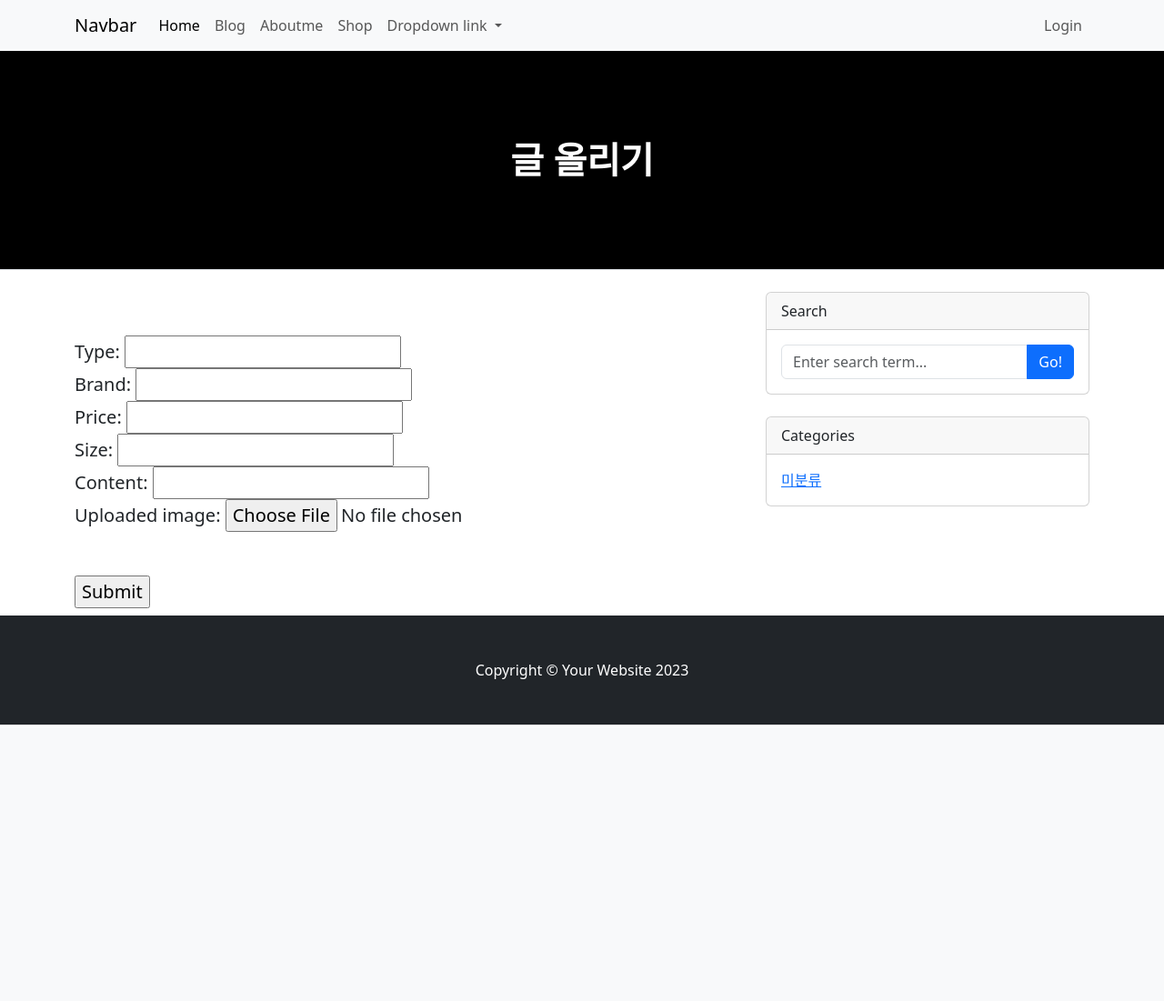
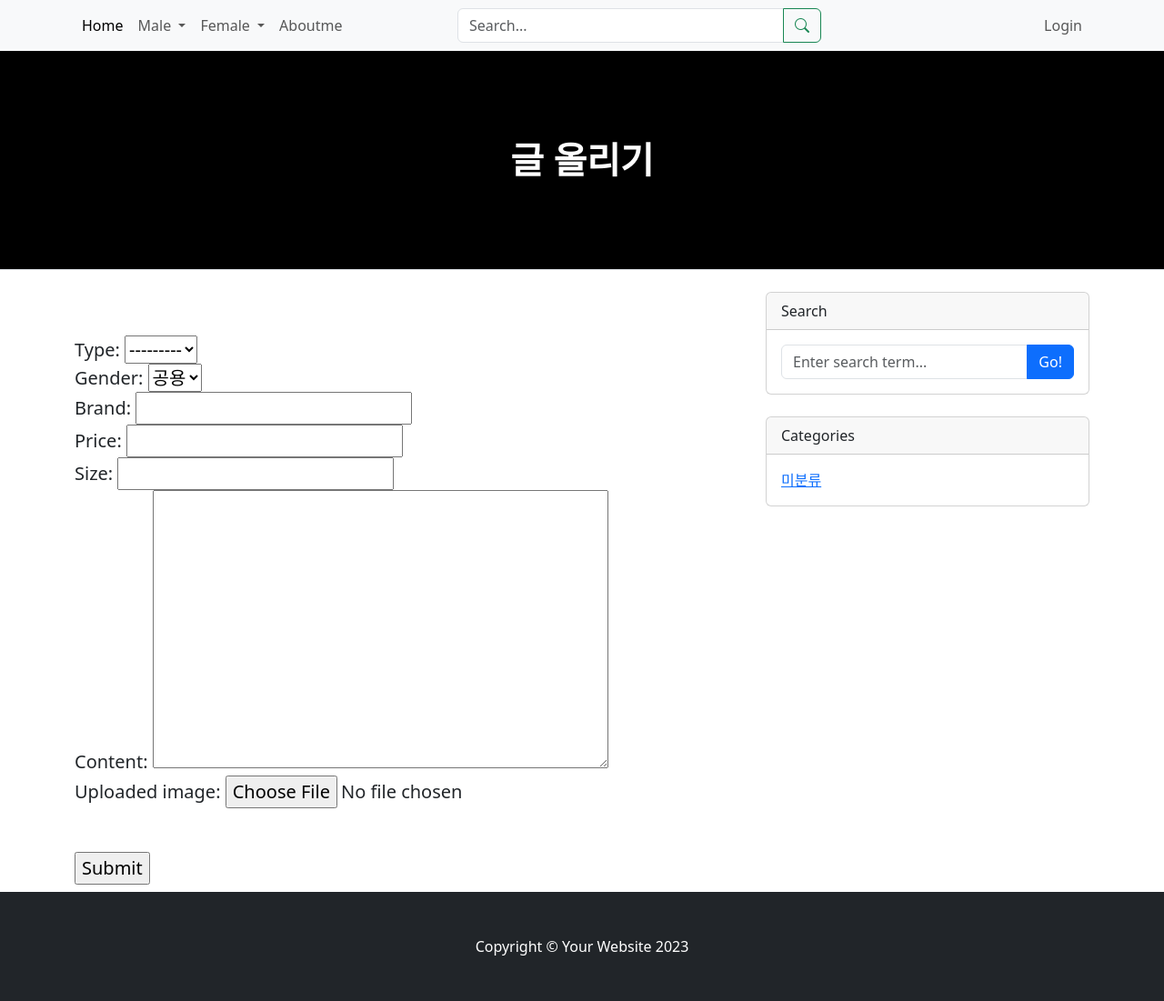
Before and after one commit to SongYunSeok0/MyProject, a Django app: page /create/ in a window 1280 px wide. Shown: the whole page at 91% size. Before the commit the page ends 797 px from the top, so only its background shows below. Run offline with Django 5.2, Linux system fonts and the light colour scheme; data that the repository does not hold is empty.

Commit message:
네비게이션바

```diff
--- a/sh_shop/forms.py
+++ b/sh_shop/forms.py
@@ -4,4 +4,4 @@ from sh_shop.models import Post
 class PostForm(forms.ModelForm):
     class Meta:
         model = Post
-        fields = ['type', 'brand', 'price', 'size', 'content', 'uploaded_image']
+        fields = ['type', 'gender','brand', 'price', 'size', 'content', 'uploaded_image']
--- a/sh_shop/models.py
+++ b/sh_shop/models.py
@@ -2,16 +2,6 @@ from django.db import models
 # from django.contrib.auth.models import User
 
 # Create your models here.
-
-class Post(models.Model):
-    type = models.CharField(max_length=100)
-    brand = models.CharField(max_length=100)
-    price = models.IntegerField()
-    size = models.CharField(max_length=3)
-    content=models.CharField(null=True)
-    uploaded_image = models.ImageField(upload_to='images/',
-                                       blank=True)
-
 
 class Category(models.Model):
     name = models.CharField(max_length=100)
@@ -21,3 +11,28 @@ class Category(models.Model):
         return f'{self.name}----{self.slug}'
     def get_url(self):
         return f'/category/{self.slug}'
+
+class Post(models.Model):
+    type_CHOICES = [
+        ('top', '상의'),
+        ('bottom', '하의'),
+        ('outer', '아우터'),
+        ('shoes', '신발'),
+        ('etc', '잡화'),
+    ]
+
+    GENDER_CHOICES = [
+        ('male', '남성'),
+        ('female', '여성'),
+        ('unisex', '공용'),
+    ]
+
+    type = models.CharField(max_length=20, choices=type_CHOICES)
+    gender = models.CharField(max_length=10, choices=GENDER_CHOICES, default='unisex')
+
+    brand = models.CharField(max_length=100)
+    price = models.IntegerField()
+    size = models.CharField(max_length=3)
+    content = models.TextField(null=True, blank=True)
+    uploaded_image = models.ImageField(upload_to='images/',
+                                       blank=True)
--- a/sh_shop/templates/sh_shop/nav.html
+++ b/sh_shop/templates/sh_shop/nav.html
@@ -1,6 +1,9 @@
+<head>
+    <link href="https://cdn.jsdelivr.net/npm/bootstrap@5.3.0/dist/css/bootstrap.min.css" rel="stylesheet">
+  <link rel="stylesheet" href="https://cdn.jsdelivr.net/npm/bootstrap-icons@1.10.5/font/bootstrap-icons.css">
+</head>
 <nav class="navbar navbar-expand-lg bg-body-tertiary">
     <div class="container-fluid container">
-        <a class="navbar-brand" href="#">Navbar</a>
         <button class="navbar-toggler" type="button" data-bs-toggle="collapse" data-bs-target="#navbarNavDropdown" aria-controls="navbarNavDropdown" aria-expanded="false" aria-label="Toggle navigation">
             <span class="navbar-toggler-icon"></span>
         </button>
@@ -9,26 +12,46 @@
                 <li class="nav-item">
                     <a class="nav-link active" aria-current="page" href="/">Home</a>
                 </li>
-                <li class="nav-item">
-                    <a class="nav-link" href="/blog/">Blog</a>
+                <!-- Male 드롭다운 -->
+                <li class="nav-item dropdown">
+                    <a class="nav-link dropdown-toggle" href="#" id="navbarGenderMale" role="button" data-bs-toggle="dropdown" aria-expanded="false">
+                        Male
+                    </a>
+                    <ul class="dropdown-menu" aria-labelledby="navbarGenderMale">
+                        <li><a class="dropdown-item" href="{% url 'gender_type' 'male' 'top' %}">상의</a></li>
+                        <li><a class="dropdown-item" href="{% url 'gender_type' 'male' 'bottom' %}">하의</a></li>
+                        <li><a class="dropdown-item" href="{% url 'gender_type' 'male' 'outer' %}">아우터</a></li>
+                        <li><a class="dropdown-item" href="{% url 'gender_type' 'male' 'shoes' %}">신발</a></li>
+                        <li><a class="dropdown-item" href="{% url 'gender_type' 'male' 'etc' %}">기타</a></li>
+                    </ul>
+                </li>
+
+                <!-- Female 드롭다운 -->
+                <li class="nav-item dropdown">
+                    <a class="nav-link dropdown-toggle" href="#" id="navbarGenderFemale" role="button" data-bs-toggle="dropdown" aria-expanded="false">
+                        Female
+                    </a>
+                    <ul class="dropdown-menu" aria-labelledby="navbarGenderFemale">
+                        <li><a class="dropdown-item" href="{% url 'gender_type' 'female' 'top' %}">상의</a></li>
+                        <li><a class="dropdown-item" href="{% url 'gender_type' 'female' 'bottom' %}">하의</a></li>
+                        <li><a class="dropdown-item" href="{% url 'gender_type' 'female' 'outer' %}">아우터</a></li>
+                        <li><a class="dropdown-item" href="{% url 'gender_type' 'female' 'shoes' %}">신발</a></li>
+                        <li><a class="dropdown-item" href="{% url 'gender_type' 'female' 'etc' %}">잡화</a></li>
+                    </ul>
                 </li>
                 <li class="nav-item">
                     <a class="nav-link" href="/about_me/">Aboutme</a>
                 </li>
-                <li class="nav-item">
-                    <a class="nav-link" href="/shop/">Shop</a>
-                </li>
-                <li class="nav-item dropdown">
-                    <a class="nav-link dropdown-toggle" href="#" role="button" data-bs-toggle="dropdown" aria-expanded="false">
-                        Dropdown link
-                    </a>
-                    <ul class="dropdown-menu">
-                        <li><a class="dropdown-item" href="#">Action</a></li>
-                        <li><a class="dropdown-item" href="#">Another action</a></li>
-                        <li><a class="dropdown-item" href="#">Something else here</a></li>
             </ul>
-                </li>
-            </ul>
+
+            <form class="mx-auto w-100 d-flex justify-content-center" method="get" action="{% url 'search' %}" style="max-width: 400px;">
+                <div class="input-group">
+                    <input type="text" class="form-control" placeholder="Search..." name="q" aria-label="Search">
+                    <button class="btn btn-outline-success" type="submit">
+                        <i class="bi bi-search"></i>  <!-- Bootstrap Icons 사용 -->
+                    </button>
+                </div>
+            </form>
 
             <ul class="navbar-nav ms-auto">
                 <li class="nav-item ">
--- a/sh_shop/urls.py
+++ b/sh_shop/urls.py
@@ -3,7 +3,12 @@ from . import views
 
 urlpatterns = [
     path('', views.main, name="main"),
+    path('male/', views.male, name="male"),
+    path('female/', views.female, name="female"),
     path('<int:pk>/', views.detail, name="detail"),
     path('create/', views.create, name="create"),
     path('category/<slug>/', views.category, name='category'),
+    path('gender/<str:gender>/', views.gender_filter, name='gender'),
+    path('gender/<str:gender>/type/<str:type>/', views.gender_type_filter, name='gender_type'),
+    path('search/', views.search, name='search'),
 ]
--- a/sh_shop/views.py
+++ b/sh_shop/views.py
@@ -6,11 +6,14 @@ from .forms import PostForm
 def main(request):
     posts = Post.objects.all().order_by('-pk')
     categories = Category.objects.all()
+    type_choices = Post._meta.get_field('type').choices
     return render(request, template_name='sh_shop/main.html', context={'posts':posts,
-                                                                     'categories':categories})
+                                                                     'categories':categories,
+                                                                     'type_choices': type_choices,})
 
 def category(request, slug):
     categories = Category.objects.all()
+    type_choices = Post._meta.get_field('type').choices
     if slug =='no_category':
         # 미분류인 경우
         posts = Post.objects.filter(category=None)
@@ -18,16 +21,72 @@ def category(request, slug):
         category = Category.objects.get(slug=slug)
         posts = Post.objects.filter(category=category)
     return render(request, template_name='sh_shop/main.html',context={'posts':posts,
-                                                                    'categories':categories})
+                                                                    'categories':categories,
+                                                                    'type_choices': type_choices,})
 
 def detail(request, pk):
     post = Post.objects.get(pk=pk)
     categories = Category.objects.all()
+    type_choices = Post._meta.get_field('type').choices
     return render(request, template_name='sh_shop/detail.html', context={'post':post
-                                                                      ,'categories':categories})
+                                                                      ,'categories':categories,
+                                                                      'type_choices': type_choices,})
+
+def male(request):
+    posts = Post.objects.all()
+    categories = Category.objects.all()
+    type_choices = Post._meta.get_field('type').choices
+    return render(request, template_name='sh_shop/male.html', context={'posts':posts
+                                                                      ,'categories':categories,
+                                                                      'type_choices': type_choices,})
+
+def female(request):
+    posts = Post.objects.all()
+    categories = Category.objects.all()
+    type_choices = Post._meta.get_field('type').choices
+    return render(request, template_name='sh_shop/female.html', context={'posts':posts
+                                                                      ,'categories':categories,
+                                                                      'type_choices': type_choices,})
+
+def gender_filter(request, gender):
+    categories = Category.objects.all()
+    posts = Post.objects.filter(gender=gender).order_by('-pk')
+    type_choices = Post._meta.get_field('type').choices
+    return render(request, 'sh_shop/main.html', {
+        'posts': posts,
+        'categories': categories,
+        'type_choices': type_choices,
+    })
+
+def gender_type_filter(request, gender, type):
+    categories = Category.objects.all()
+    posts = Post.objects.filter(gender=gender, type=type).order_by('-pk')
+    type_choices = Post._meta.get_field('type').choices
+    return render(request, 'sh_shop/main.html', {
+        'posts': posts,
+        'categories': categories,
+        'type_choices': type_choices,
+    })
+
+def search(request):
+    query = request.GET.get('q', '')
+    categories = Category.objects.all()
+    type_choices = Post._meta.get_field('type').choices
+    if query:
+        posts = Post.objects.filter(content__icontains=query)
+    else:
+        posts = Post.objects.none()  # 또는 Post.objects.all()
+
+    return render(request, 'sh_shop/search.html', {
+        'query': query,
+        'posts': posts,
+        'categories': categories,
+        'type_choices': type_choices,
+    })
 
 def create(request):
     categories = Category.objects.all()
+    type_choices = Post._meta.get_field('type').choices
     if request.method == "POST":
         # 제출 버튼을 누른경우
         postform = PostForm(request.POST, request.FILES)
@@ -39,4 +98,5 @@ def create(request):
         postform = PostForm()
     return render(request, template_name='sh_shop/postform.html',
                   context={'postform':postform,
-                           'categories':categories})
+                           'categories':categories,
+                           'type_choices': type_choices,})
```
Also changed, not shown: sh_shop/templates/sh_shop/female.html (added, +37 -0 lines), sh_shop/templates/sh_shop/male.html (added, +37 -0 lines), sh_shop/templates/sh_shop/search.html (added, +18 -0 lines), images/bottom.jpg (added), sh_shop/migrations/0003_post_gender_alter_post_content.py (added), sh_shop/migrations/0004_alter_post_type.py (added), sh_shop/migrations/0005_alter_post_type.py (added). Lines whose indentation alone changed are shown as unchanged.
